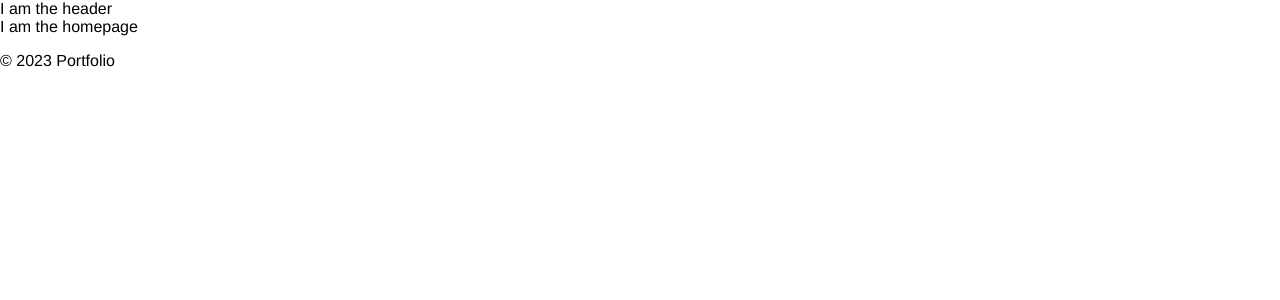
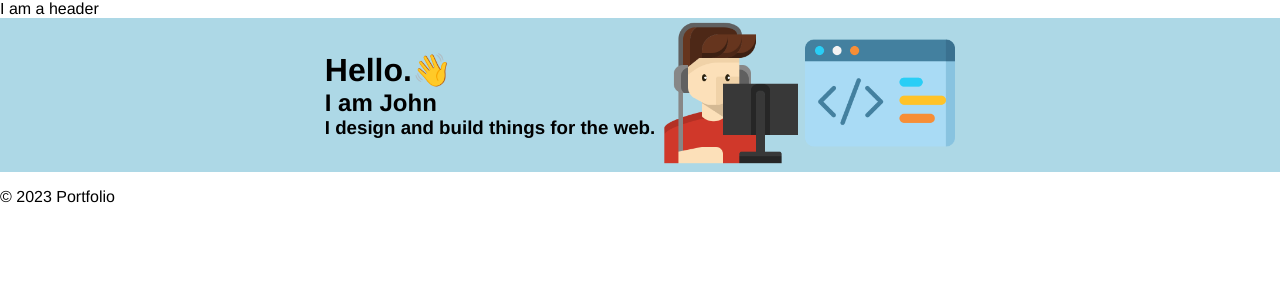
Before and after one commit to JohnXander/portfolio-2023, a Next.js app: page / in a window 1280 px wide. Shown: the top 300 px of the page. Built offline with nearby package versions, Linux system fonts and the light colour scheme.

Commit message:
add content to hero section

```diff
--- a/src/components/header/header.tsx
+++ b/src/components/header/header.tsx
@@ -1,8 +1,9 @@
+
 
 export const Header = () => {
     return (
         <header>
-           I am the header
+            I am a header
       </header>
     )
 }
--- a/src/components/home/homepage.tsx
+++ b/src/components/home/homepage.tsx
@@ -1,7 +1,31 @@
+import Image from "next/image"
+import programmerIcon from "../../../assets/images/programmer-icon.png"
+import screenIcon from "../../../assets/images/screen-icon.png"
+
 export const HomePage = () => {
     return (
-        <div className="home_body">
-            I am the homepage
-        </div>
+        <main className="home_body">
+            <div className="hero">
+                <div className="hero_intro">
+                    <h1>Hello.👋</h1>
+                    <h2>I am John</h2>
+                    <h3>I design and build things for the web.</h3>
+                </div>
+                <div className="hero_images">
+                    <Image
+                        src={programmerIcon}
+                        width={150}
+                        height={150}
+                        alt={"programmer"}
+                    />
+                    <Image
+                        src={screenIcon}
+                        width={150}
+                        height={150}
+                        alt={"screen"}
+                    />
+                </div>
+            </div>
+        </main>
     )
 }
--- a/styles/globals.sass
+++ b/styles/globals.sass
@@ -3,6 +3,16 @@ body
   padding: 0
   margin: 0
   font-family: Helvetica Neue, sans-serif
+
+.hero
+  background-color: lightblue
+  display: flex
+  justify-content: center
+  align-items: center
+
+.hero_intro
+  h1, h2, h3
+    margin: 0
 
 a
   color: inherit
```
Also changed, not shown: assets/images/programmer-icon.png (added), assets/images/screen-icon.png (added).
